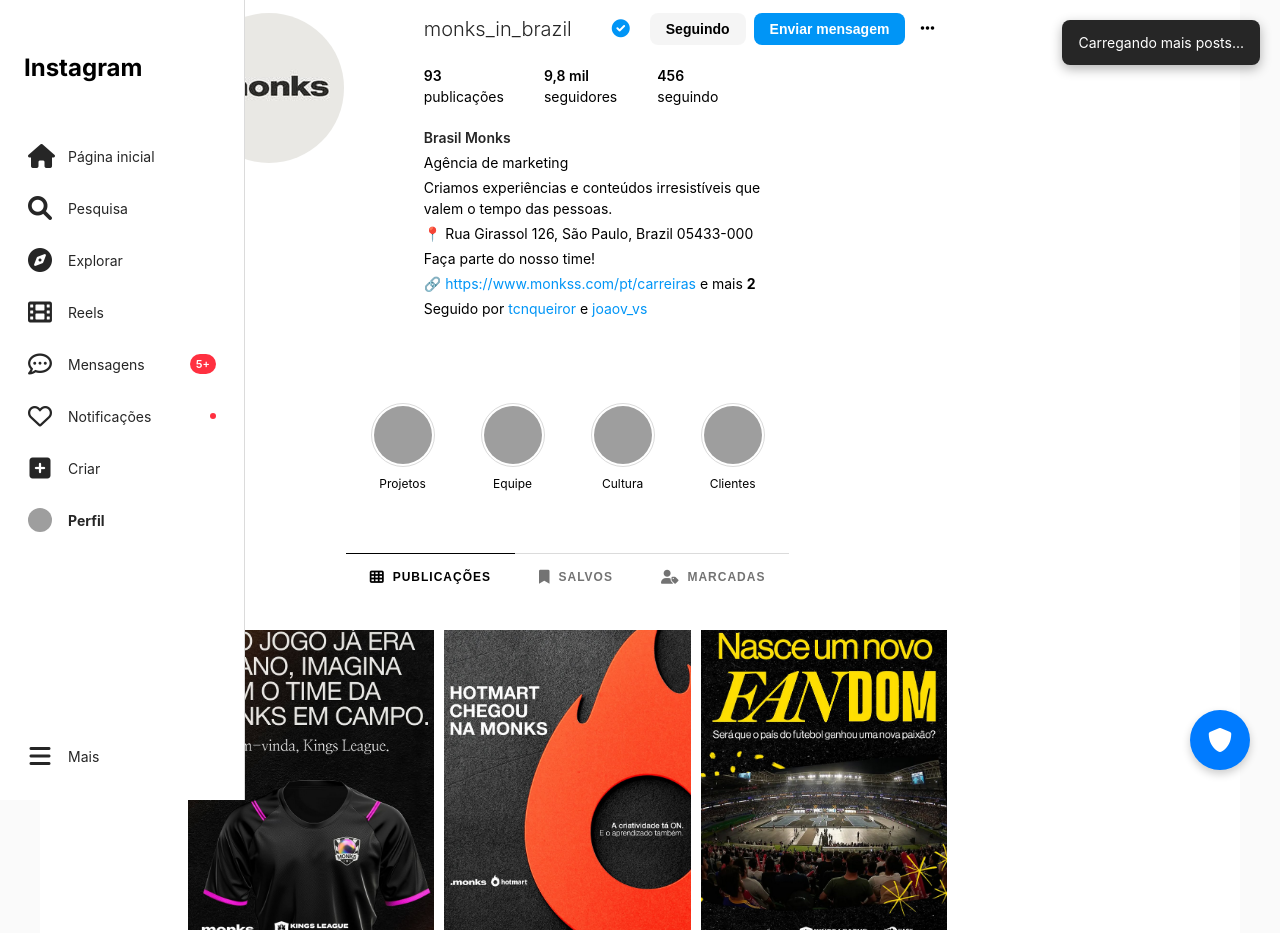
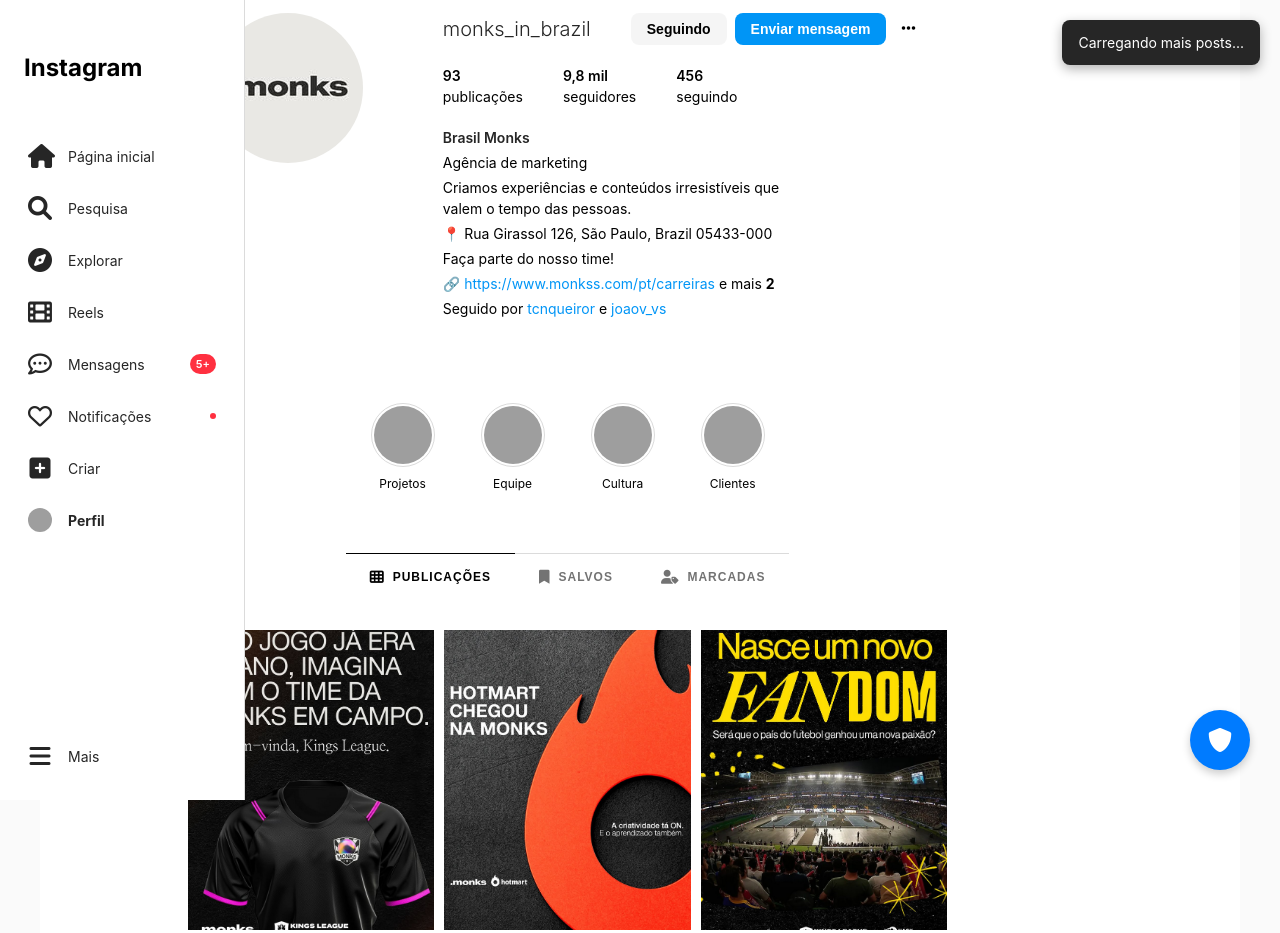
Before and after one commit to GustavoFantato/echofy, a plain HTML site: page monksfake/monksfake.html in a window 1280 px wide. Shown: the top 933 px of the page. Drawn offline with Linux system fonts and the light colour scheme; grey boxes are pictures that could not be loaded; a script that the page names is missing.

Commit message:
melhoras instagram

```diff
--- a/monksfake/monksfake.html
+++ b/monksfake/monksfake.html
@@ -91,9 +91,6 @@
                 <div class="profile-info">
                     <div class="profile-top">
                         <h1 class="profile-username">monks_in_brazil</h1>
-                        <div class="verified-badge">
-                            <i class="fas fa-check-circle"></i>
-                        </div>
                         <div class="profile-actions">
                             <button class="btn-following">Seguindo</button>
                             <button class="btn-message">Enviar mensagem</button>
```
